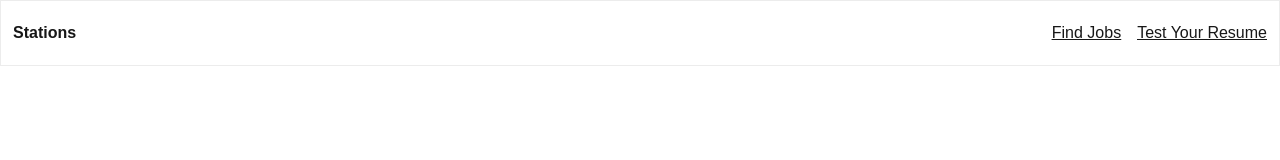
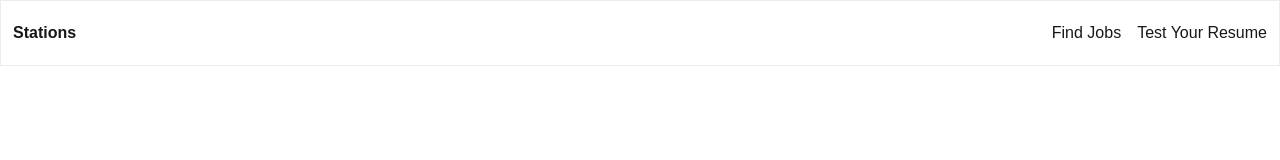
Before and after one commit to matthewincardona/stations-ui, a Next.js app: page / in a window 1280 px wide. Shown: the top 160 px of the page. Built offline with nearby package versions, Linux system fonts and the light colour scheme; no server answers; the database is empty.

Commit message:
feat: add job descriptions

```diff
--- a/app/components/navbar.tsx
+++ b/app/components/navbar.tsx
@@ -10,10 +10,10 @@ export default function Navbar() {
           </a>
         </div>
         <ul className="flex gap-4">
-          <li className="underline">
+          <li className="hover:underline">
             <a href="https://stations.matthewincardona.com">Find Jobs</a>
           </li>
-          <li className="underline">
+          <li className="hover:underline">
             <a href="https://stations.parser.matthewincardona.com">
               Test Your Resume
             </a>
--- a/app/jobs/[id]/page.tsx
+++ b/app/jobs/[id]/page.tsx
@@ -16,10 +16,10 @@ interface Job {
   title: string;
   company_name: string;
   location: string;
-  postedTime: string;
-  workType: string;
+  posted_at: string;
+  job_type: string;
   job_url: string;
-  description: string;
+  description_md: string;
 }
 
 function JobDetailContent() {
@@ -83,8 +83,8 @@ function JobDetailContent() {
 
         <div className="flex flex-col gap-1 text-gray-600 text-sm mb-10">
           <p>{job.location}</p>
-          <p>{job.workType}</p>
-          <p>Posted: {job.postedTime}</p>
+          <p>{job.job_type}</p>
+          <p>Posted: {job.posted_at}</p>
         </div>
 
         <div className="mt-6">
@@ -92,7 +92,7 @@ function JobDetailContent() {
             Job Description
           </h2>
           <p className="whitespace-pre-wrap leading-relaxed text-[1.05rem] text-gray-800 tracking-wide">
-            {job.description}
+            {job.description_md}
           </p>
         </div>
 
```
Also changed, not shown: app/jobs/page.tsx (renamed from app/components/jobsList.tsx).
